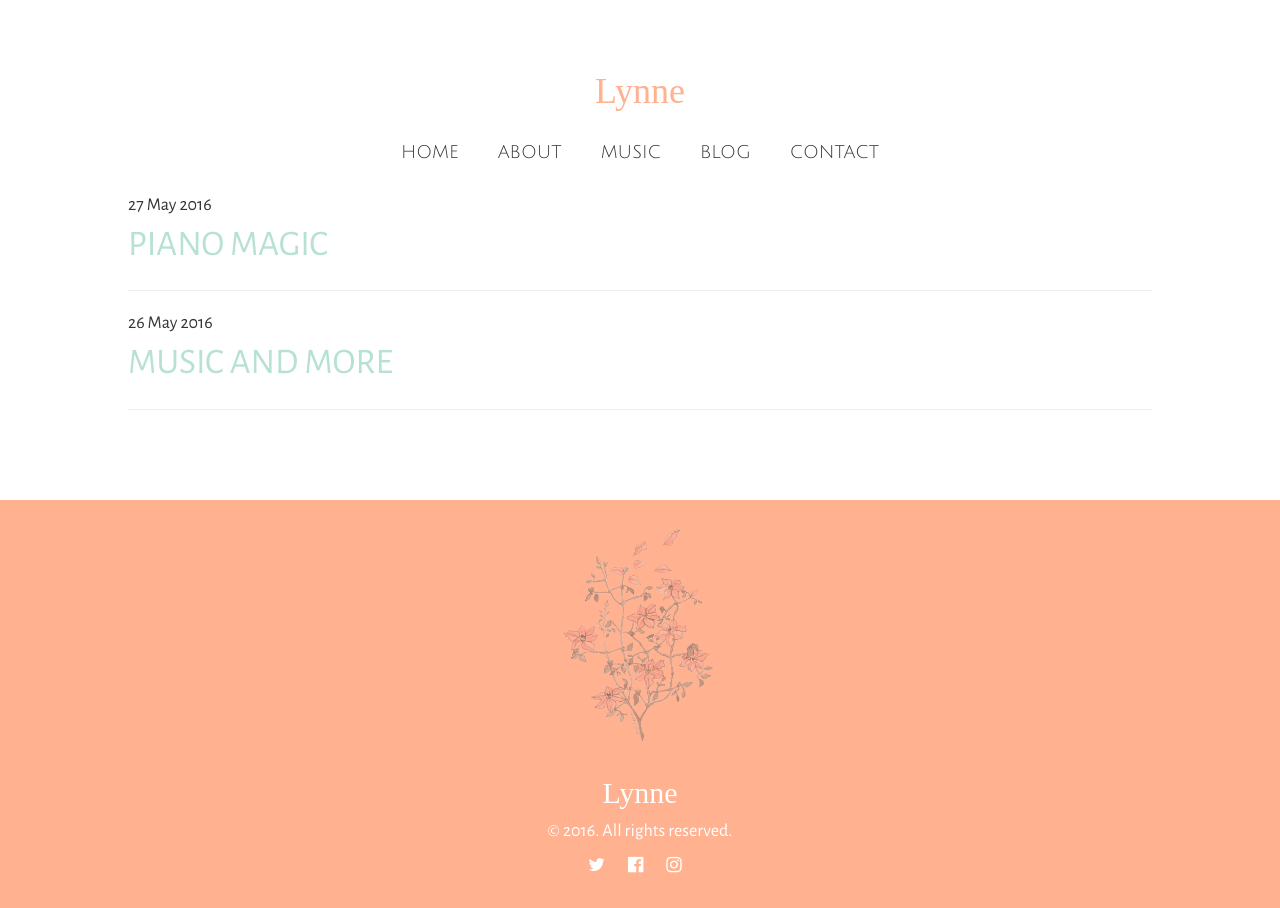
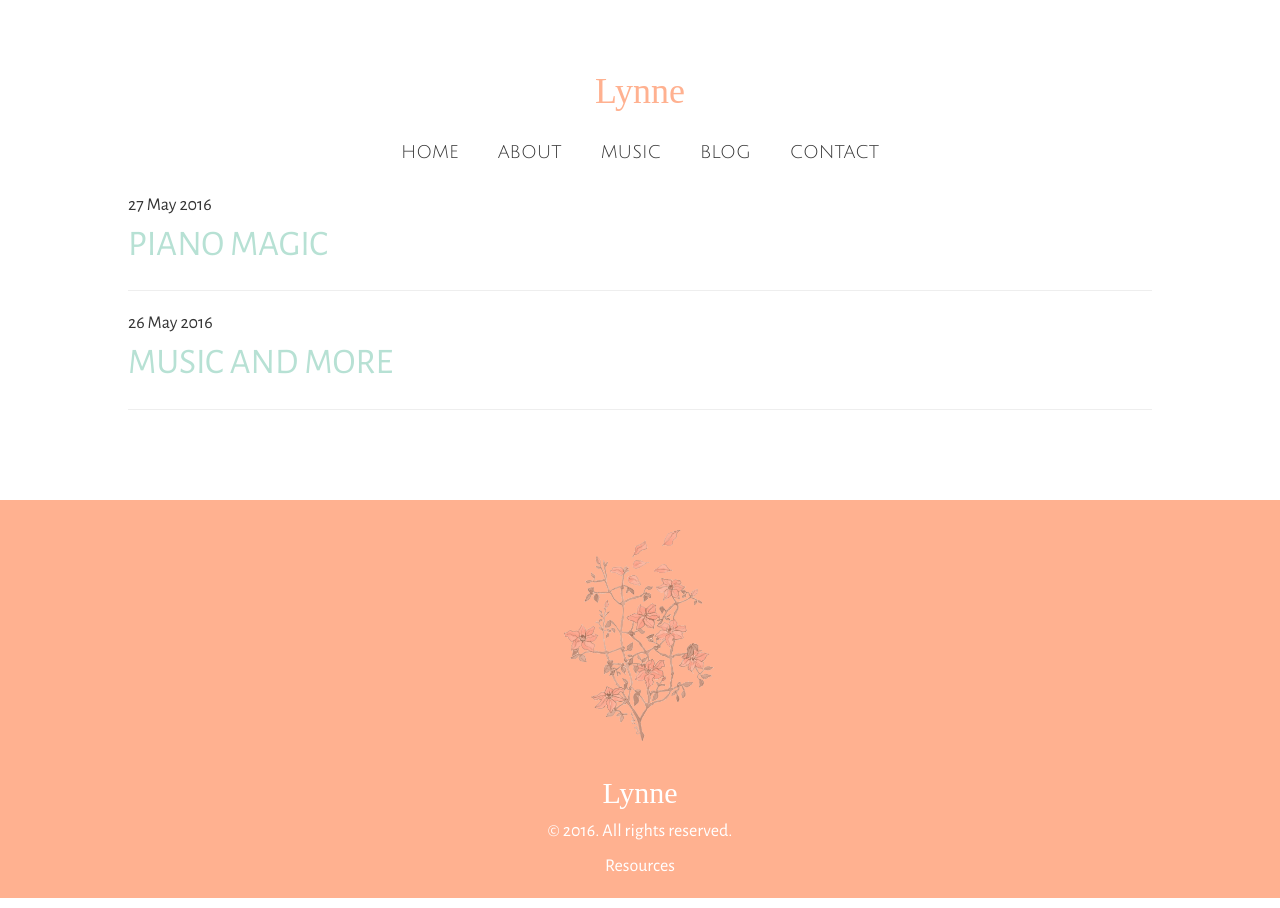
Before and after one commit to kalenenc/music-website, a Jekyll site: the page built from blog.html, in a window 1280 px wide. Built offline with Jekyll 4.4.1, drawn with Linux system fonts in a browser that asks for light colours; nearby versions of some CDN libraries; some web fonts are replaced.

Commit message:
added resources to footer

```diff
--- a/_includes/footer.html
+++ b/_includes/footer.html
@@ -2,10 +2,11 @@
 	<img src="{{site.url}}/../photos/transparent-pink-flowers.png">
 	<a href="{{site.url}}"><h2>Lynne</h2></a>
 	<p>&copy; 2016. All rights reserved.</p>
-	<p class="social-media-icons">
+	<!-- <p class="social-media-icons">
 		<a href="#"><i class="fa fa-twitter" aria-hidden="true"></i></a>
  		<a href="#"><i class="fa fa-facebook-official" aria-hidden="true"></i></a>
  		<a href="#"><i class="fa fa-instagram" aria-hidden="true"></i></a>
- 	</p>
+ 	</p> -->
+ 	<a href="{{site.url}}/../files/music-resources.pdf">Resources</a>
 
 </footer>
```
Also changed, not shown: photos/dots.png (added), 1 other file.
